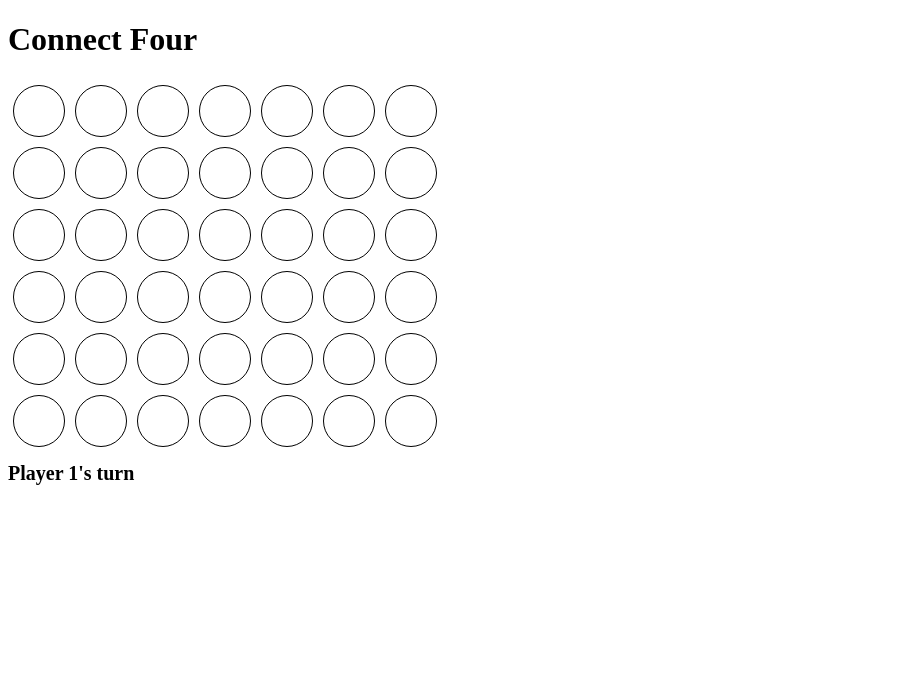
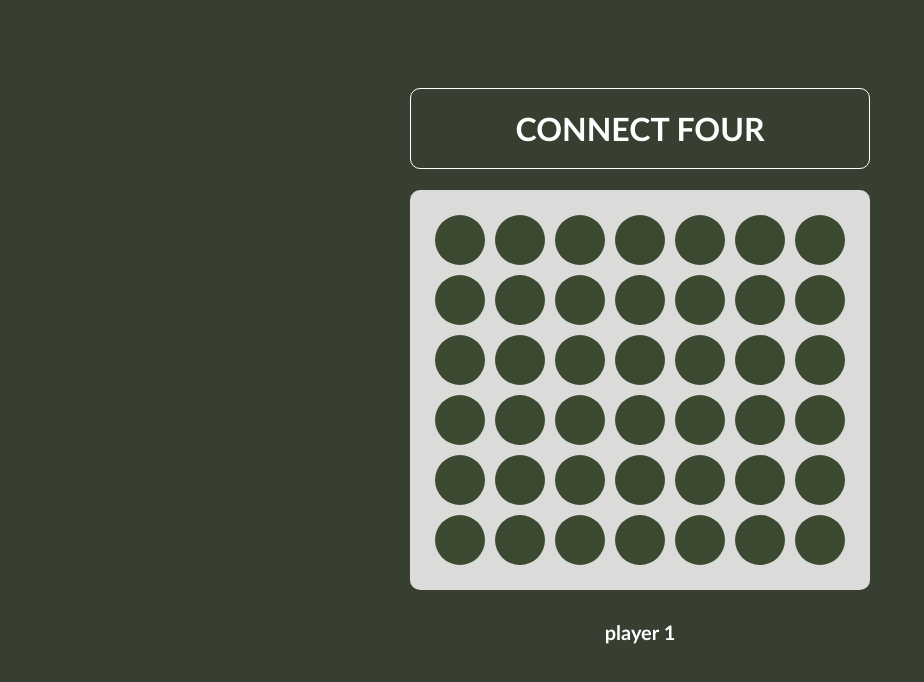
Before and after one commit to pm-moyanor/React-connect-four, a Next.js app: page / in a window 1280 px wide. Shown: the top 682 px of the page, without its empty margins (0-924 px from the left). Built offline with nearby package versions, Linux system fonts and the light colour scheme.

Commit message:
split components, purple/orange cSS

```diff
--- a/pages/Board.js
+++ b/pages/Board.js
@@ -1,65 +1,28 @@
-import React, { useState } from 'react';
+import React, { useState } from "react";
+import Cell from "./Cell";
 
+export default function Board({ handleClick, board }) {
 
-const numRows = 6;
-const numCols = 7;
-
-const emptyBoard = () => {
-  let rows = [];
-  for (let i = 0; i < numRows; i++) {
-    rows.push(Array(numCols).fill(null));
-  }
-  return rows;
-};
-
-const ConnectFour = () => {
-  const [board, setBoard] = useState(emptyBoard);
-  const [player, setPlayer] = useState(1);
-
-  const togglePlayer = () => {
-    setPlayer(player === 1 ? 2 : 1);
-  };
-
-  const handleClick = (colIndex) => {
-    let newBoard = [...board];
-    console.log(colIndex)
-    for (let i = numRows - 1; i >= 0; i--) {
-      if (newBoard[i][colIndex] === null) {
-        newBoard[i][colIndex] = player;
-        setBoard(newBoard);
-        togglePlayer();
-        return;
-      }
-    }
-  };
-
-  const renderBoard = () => {
+    const renderBoard = () => {
     return board.map((row, rowIndex) => {
       return (
         <div key={rowIndex} className="row">
           {row.map((cell, colIndex) => (
-            <div
+            <Cell
               key={`${rowIndex}-${colIndex}`}
-              className={`cell ${cell === 1 ? 'player1' : cell === 2 ? 'player2' : ''}`}
-              onClick={() => handleClick(colIndex)}
-            ></div>
+              columnIndex={colIndex}
+              rowIndex={rowIndex}
+              handleClick={handleClick}
+              cell={cell}
+            />
           ))}
         </div>
       );
     });
   };
 
-  return (
-    <div>
-      <h1>Connect Four</h1>
-      <div className="board">{renderBoard()}</div>
-      <div className="player-turn">{`Player ${player}'s turn`}</div>
-    </div>
-  );
-};
-
-export default ConnectFour;
-
+  return <div className="board">{renderBoard()}</div>;
+}
 
 //todo
 
--- a/pages/Cell.js
+++ b/pages/Cell.js
@@ -1,16 +1,9 @@
 
-
-export default function Cell({ id, move, handleClick }) {
-    let color = "";
-    if (move === "red") {
-      color = "red-circle";
-    } else if (move === "blue") {
-      color = "blue-circle";
-    }
-
+export default function Cell ({ handleClick, columnIndex, rowIndex, cell }) {
     return (
-      <div className="cell" id={id} onClick={handleClick}>
-        <div className={color}></div>
-      </div>
+      <div
+        className={`cell ${cell === 1 ? 'player1' : cell === 2 ? 'player2' : ''}`}
+        onClick={() => handleClick(columnIndex)}
+      ></div>
     );
-  }
+  };
--- /dev/null
+++ b/pages/ConnectFour.js
@@ -0,0 +1,47 @@
+import { useState } from "react";
+import Board from "./Board";
+
+const ConnectFour = () => {
+  const numRows = 6;
+  const numCols = 7;
+
+  const emptyBoard = () => {
+    let rows = [];
+    for (let i = 0; i < numRows; i++) {
+      rows.push(Array(numCols).fill(null));
+    }
+    return rows;
+  };
+
+  const [board, setBoard] = useState(emptyBoard);
+  const [player, setPlayer] = useState(1);
+
+  const togglePlayer = () => {
+    setPlayer(player === 1 ? 2 : 1);
+  };
+
+  const handleClick = (colIndex) => {
+    let newBoard = [...board];
+
+    for (let i = numRows - 1; i >= 0; i--) {
+      if (newBoard[i][colIndex] === null) {
+        newBoard[i][colIndex] = player;
+        setBoard(newBoard);
+        togglePlayer();
+        return;
+      }
+    }
+  };
+
+  return (
+    <div className="main-container">
+      <h1 className="main-title">Connect Four</h1>
+      <div className="board-box">
+        <Board handleClick={handleClick} board={board} />
+      </div>
+      <div className="player-turn">{`player ${player}`}</div>
+    </div>
+  );
+};
+
+export default ConnectFour;
--- a/pages/index.js
+++ b/pages/index.js
@@ -3,6 +3,8 @@ import Image from 'next/image'
 import { Inter } from '@next/font/google'
 import styles from '../styles/Home.module.css'
 import Board from './Board'
+
+import ConnectFour from './ConnectFour'
 
 const inter = Inter({ subsets: ['latin'] })
 
@@ -14,9 +16,11 @@ export default function Home() {
         <meta name="description" content="Generated by create next app" />
         <meta name="viewport" content="width=device-width, initial-scale=1" />
         <link rel="icon" href="/favicon.ico" />
+
       </Head>
       <main >
- <Board/>
+        <ConnectFour/>
+
       </main>
     </>
   )
--- a/styles/globals.css
+++ b/styles/globals.css
@@ -1,6 +1,39 @@
+body{
+  font-family: 'Trebuchet MS', 'Lucida Sans Unicode', 'Lucida Grande', 'Lucida Sans', Arial, sans-serif;
+  display: flex;
+  justify-content: center;
+  background-color: rgb(55, 63, 49);
+}
+
+.main-title{
+  margin-top: 80px;
+  color: white;
+  text-transform: uppercase;
+  border: 1px solid white;
+  padding: 20px;
+  border-radius: 10px;
+  text-align: center;
+}
+
+.main.container{
+  display: flex;
+  flex-direction: column;
+  justify-content: center;
+
+}
+.board-box{
+  background-color: rgba(255, 255, 255, 0.818);
+  display: flex;
+  flex-direction: column;
+ justify-content: center;
+ padding: 20px;
+ border-radius: 10px;
+}
+
 .board {
   display: flex;
   flex-direction: column;
+
 }
 
 .row {
@@ -11,20 +44,24 @@
   width: 50px;
   height: 50px;
   border-radius: 50%;
+  background-color:rgb(60, 73, 49);
   margin: 5px;
-  border: 1px solid black;
+
 }
 
 .player1 {
-  background-color: red;
+  background-color: rgb(65, 0, 186);
 }
 
 .player2 {
-  background-color: rgb(52, 60, 214);
+  background-color: rgb(233, 140, 0);
 }
 
 .player-turn {
-  margin-top: 10px;
+  margin-top: 30px;
   font-size: 20px;
+  color: white;
   font-weight: bold;
+  text-align: center;
+
 }
```
